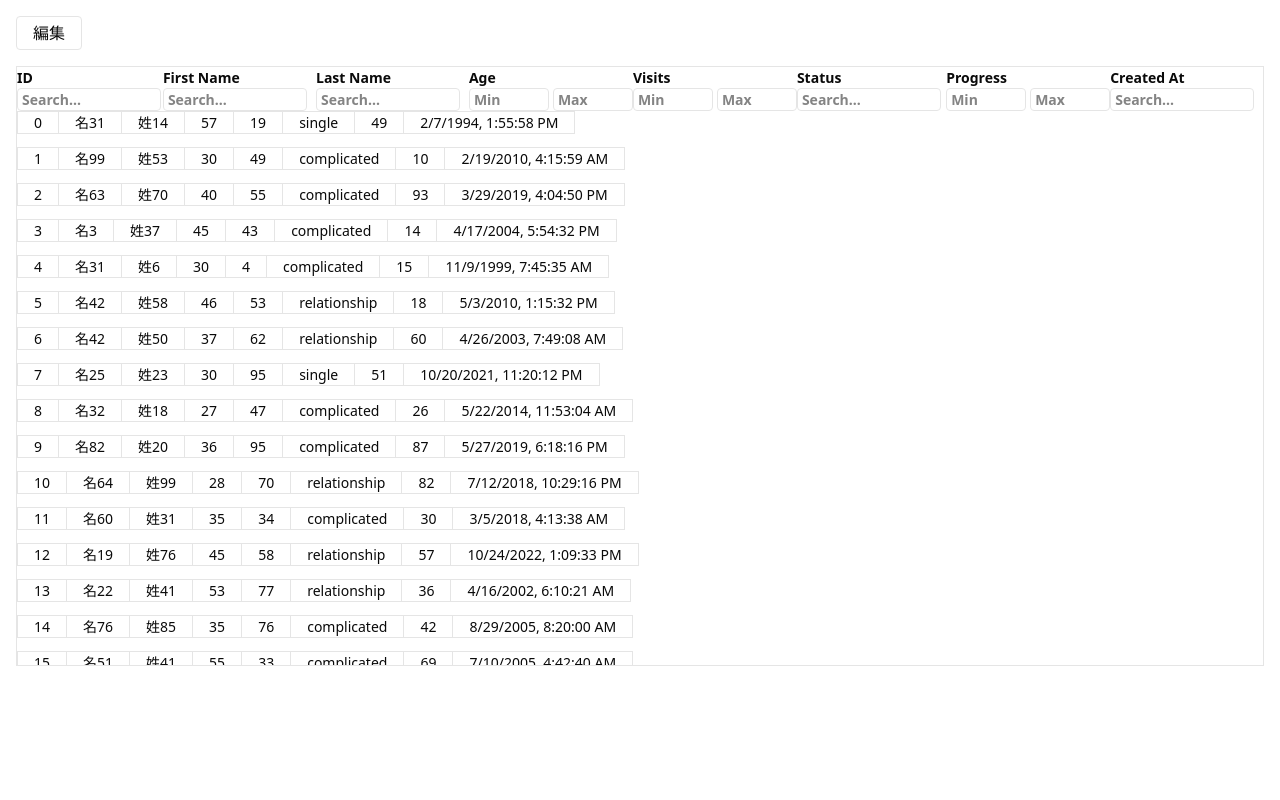
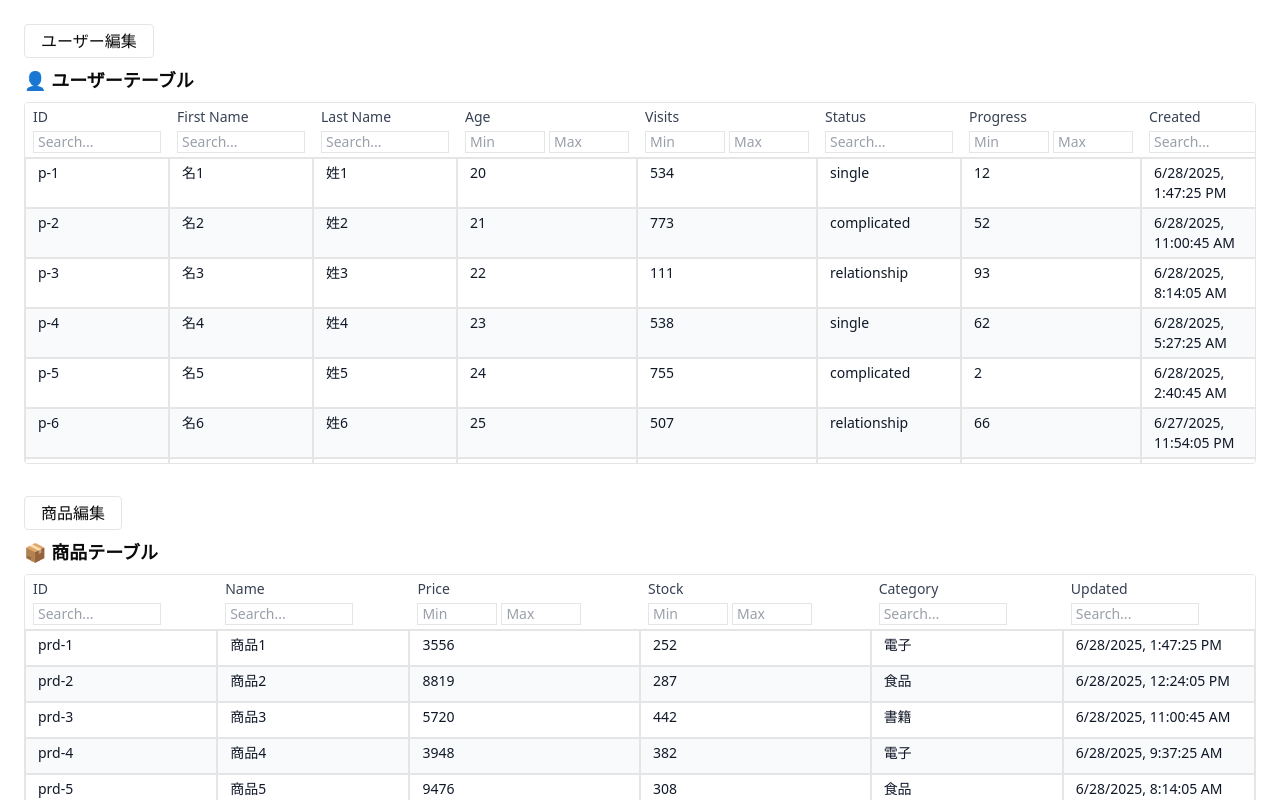
Before and after one commit to adi-ym-0001/practice-tanstack-table, a React (Vite) app: page / in a window 1280 px wide. Shown: the top 800 px of the page. Built offline with nearby package versions, Linux system fonts and the light colour scheme.

Commit message:
update:テーブルのUI改善

```diff
--- a/src/App.tsx
+++ b/src/App.tsx
@@ -1,48 +1,123 @@
+import type { ColumnDef } from '@tanstack/react-table'
 import { useState } from 'react'
 import { VirtualizedEditableTable } from './components/generic-table/VirtualizedEditableTable'
-import { makeData } from './data/makeData'
+import { makePeople } from './data/makePeople'
+import { makeProducts } from './data/makeProducts'
+import type { Person, Product } from './data/types'
 
 export default function App() {
-  const [data, setData] = useState(() => makeData(10000))
-  const [isEditing, setIsEditing] = useState(false)
-  const [dirtyCells, setDirtyCells] = useState<Record<string, Record<string, unknown>>>({})
+  const [people, setPeople] = useState(() => makePeople(5000))
+  const [products, setProducts] = useState(() => makeProducts(3000))
 
-  const handleSave = () => {
-    setData((prev) =>
-      prev.map((row) => {
-        const patch = dirtyCells[row.id]
-        return patch ? { ...row, ...patch } : row
-      })
+  const [isEditingPeople, setIsEditingPeople] = useState(false)
+  const [isEditingProducts, setIsEditingProducts] = useState(false)
+
+  const [peopleDirty, setPeopleDirty] = useState<Record<string, Partial<Person>>>({})
+  const [productDirty, setProductDirty] = useState<Record<string, Partial<Product>>>({})
+
+  const handleSavePeople = () => {
+    setPeople((prev) =>
+      prev.map((row) =>
+        peopleDirty[row.id] ? { ...row, ...peopleDirty[row.id] } : row
       )
-    setDirtyCells({})
-    setIsEditing(false)
+    )
+    setPeopleDirty({})
+    setIsEditingPeople(false)
   }
 
+  const handleSaveProducts = () => {
+    setProducts((prev) =>
+      prev.map((row) =>
+        productDirty[row.id] ? { ...row, ...productDirty[row.id] } : row
+      )
+    )
+    setProductDirty({})
+    setIsEditingProducts(false)
+  }
+
+  const personColumns: ColumnDef<Person>[] = [
+    { accessorKey: 'id', header: 'ID' },
+    { accessorKey: 'firstName', header: 'First Name' },
+    { accessorKey: 'lastName', header: 'Last Name' },
+    { accessorKey: 'age', header: 'Age' },
+    { accessorKey: 'visits', header: 'Visits' },
+    { accessorKey: 'status', header: 'Status' },
+    { accessorKey: 'progress', header: 'Progress' },
+    {
+      accessorKey: 'createdAt',
+      header: 'Created',
+      cell: (info) => (info.getValue<Date>() ?? new Date()).toLocaleDateString(),
+    },
+  ]
+
+  const productColumns: ColumnDef<Product>[] = [
+    { accessorKey: 'id', header: 'ID' },
+    { accessorKey: 'name', header: 'Name' },
+    { accessorKey: 'price', header: 'Price' },
+    { accessorKey: 'stock', header: 'Stock' },
+    { accessorKey: 'category', header: 'Category' },
+    {
+      accessorKey: 'updatedAt',
+      header: 'Updated',
+      cell: (info) => (info.getValue<Date>() ?? new Date()).toLocaleString(),
+    },
+  ]
+
   return (
-    <div className="p-4 space-y-4">
-      <div className="flex gap-2">
+    <div className="p-6 space-y-8">
+      <section>
+        <div className="flex items-center gap-4 mb-2">
           <button
-          onClick={() => setIsEditing(!isEditing)}
+            onClick={() => setIsEditingPeople((prev) => !prev)}
             className="border px-4 py-1 rounded"
           >
-          {isEditing ? 'キャンセル' : '編集'}
+            {isEditingPeople ? 'キャンセル' : 'ユーザー編集'}
           </button>
-        {isEditing && (
+          {isEditingPeople && (
             <button
-            onClick={handleSave}
+              onClick={handleSavePeople}
               className="border px-4 py-1 rounded bg-blue-100"
             >
-            更新（差分のみ）
+              保存（ユーザー）
             </button>
           )}
         </div>
+        <h2 className="text-lg font-semibold mb-2">👤 ユーザーテーブル</h2>
         <VirtualizedEditableTable
-        data={data}
-        onSave={handleSave}
-        isEditing={isEditing}
-        dirtyCells={dirtyCells}
-        setDirtyCells={setDirtyCells}
+          data={people}
+          columns={personColumns}
+          isEditing={isEditingPeople}
+          dirtyCells={peopleDirty}
+          setDirtyCells={setPeopleDirty}
         />
+      </section>
+
+      <section>
+        <div className="flex items-center gap-4 mb-2">
+          <button
+            onClick={() => setIsEditingProducts((prev) => !prev)}
+            className="border px-4 py-1 rounded"
+          >
+            {isEditingProducts ? 'キャンセル' : '商品編集'}
+          </button>
+          {isEditingProducts && (
+            <button
+              onClick={handleSaveProducts}
+              className="border px-4 py-1 rounded bg-green-100"
+            >
+              保存（商品）
+            </button>
+          )}
+        </div>
+        <h2 className="text-lg font-semibold mb-2">📦 商品テーブル</h2>
+        <VirtualizedEditableTable
+          data={products}
+          columns={productColumns}
+          isEditing={isEditingProducts}
+          dirtyCells={productDirty}
+          setDirtyCells={setProductDirty}
+        />
+      </section>
     </div>
   )
 }
--- a/src/components/generic-table/Filter.tsx
+++ b/src/components/generic-table/Filter.tsx
@@ -13,8 +13,9 @@ export function Filter({
   return typeof firstValue === 'number' ? (
     <div className="flex gap-1">
       <input
+        className="border px-1 w-20"
+        placeholder="Min"
         type="number"
-        placeholder="Min"
         value={(columnFilterValue as [number, number])?.[0] ?? ''}
         onChange={(e) =>
           column.setFilterValue((old: [number, number]) => [
@@ -22,11 +23,11 @@ export function Filter({
             old?.[1],
           ])
         }
-        className="w-20 border px-1 rounded"
       />
       <input
+        className="border px-1 w-20"
+        placeholder="Max"
         type="number"
-        placeholder="Max"
         value={(columnFilterValue as [number, number])?.[1] ?? ''}
         onChange={(e) =>
           column.setFilterValue((old: [number, number]) => [
@@ -34,16 +35,14 @@ export function Filter({
             e.target.value,
           ])
         }
-        className="w-20 border px-1 rounded"
       />
     </div>
   ) : (
     <input
-      type="text"
+      className="border px-1 w-32"
       placeholder="Search..."
       value={(columnFilterValue ?? '') as string}
       onChange={(e) => column.setFilterValue(e.target.value)}
-      className="w-36 border px-1 rounded"
     />
   )
 }
--- a/src/components/generic-table/VirtualCell.tsx
+++ b/src/components/generic-table/VirtualCell.tsx
@@ -4,32 +4,25 @@ export const VirtualCell = React.memo(
   ({
     isEditing,
     value,
+    isDirty,
     onChange,
-    isDirty,
   }: {
     isEditing: boolean
     value: unknown
     isDirty?: boolean
     onChange?: (val: unknown) => void
   }) => {
-    const displayValue =
-      value instanceof Date ? value.toLocaleString() : String(value ?? '')
-
-    const className = [
-      'px-2 py-1',
-      isDirty ? 'bg-yellow-100' : '',  // 変更されたセルに色をつける
-    ]
-      .filter(Boolean)
-      .join(' ')
+    const display = value instanceof Date ? value.toLocaleString() : String(value ?? '')
+    const dirtyClass = isDirty ? 'bg-yellow-100' : ''
 
     return isEditing ? (
       <input
-        className={`border rounded w-full ${className}`}
-        value={displayValue}
+        className={`border rounded w-full px-1 ${dirtyClass}`}
+        value={display}
         onChange={(e) => onChange?.(e.target.value)}
       />
     ) : (
-      <span className={className}>{displayValue}</span>
+      <span className={`block px-1 ${dirtyClass}`}>{display}</span>
     )
   }
 )
--- a/src/components/generic-table/VirtualizedEditableTable.tsx
+++ b/src/components/generic-table/VirtualizedEditableTable.tsx
@@ -1,50 +1,30 @@
-import type { Person } from '@/data/types'
 import {
   flexRender,
   getCoreRowModel,
   getFilteredRowModel,
   useReactTable,
-  type ColumnDef
+  type ColumnDef,
 } from '@tanstack/react-table'
 import { useVirtualizer } from '@tanstack/react-virtual'
-import React from 'react'
+import React, { useRef } from 'react'
 import { Filter } from './Filter'
 import { VirtualCell } from './VirtualCell'
 
-type TableProps = {
-  data: Person[]
-  onSave: (patched: Record<string, Record<string, unknown>>) => void
+type Props<TData extends { id: string }> = {
+  data: TData[]
+  columns: ColumnDef<TData>[]
   isEditing: boolean
-  dirtyCells: Record<string, Record<string, unknown>>
-  setDirtyCells: React.Dispatch<
-    React.SetStateAction<Record<string, Record<string, unknown>>>
-  >
+  dirtyCells: Record<string, Partial<TData>>
+  setDirtyCells: React.Dispatch<React.SetStateAction<Record<string, Partial<TData>>>>
 }
 
-export function VirtualizedEditableTable({
+export function VirtualizedEditableTable<TData extends { id: string }>({
   data,
-  onSave,
+  columns,
   isEditing,
   dirtyCells,
   setDirtyCells,
-}: TableProps) {
-  const columns = React.useMemo<ColumnDef<Person>[]>(() => [
-    { accessorKey: 'id', header: 'ID', size: 60 },
-    { accessorKey: 'firstName', header: 'First Name', enableColumnFilter: true },
-    { accessorKey: 'lastName', header: 'Last Name', enableColumnFilter: true },
-    { accessorKey: 'age', header: 'Age', enableColumnFilter: true },
-    { accessorKey: 'visits', header: 'Visits', enableColumnFilter: true },
-    { accessorKey: 'status', header: 'Status', enableColumnFilter: true },
-    { accessorKey: 'progress', header: 'Progress', enableColumnFilter: true },
-    {
-      accessorKey: 'createdAt',
-      header: 'Created At',
-      enableColumnFilter: true,
-      cell: (info) =>
-        (info.getValue<Date>() || new Date()).toLocaleDateString(),
-    },
-  ], [])
-
+}: Props<TData>) {
   const table = useReactTable({
     data,
     columns,
@@ -52,9 +32,8 @@ export function VirtualizedEditableTable({
     getFilteredRowModel: getFilteredRowModel(),
   })
 
-  const parentRef = React.useRef<HTMLDivElement>(null)
   const rows = table.getRowModel().rows
-
+  const parentRef = useRef<HTMLDivElement>(null)
   const virtualizer = useVirtualizer({
     count: rows.length,
     getScrollElement: () => parentRef.current,
@@ -62,18 +41,39 @@ export function VirtualizedEditableTable({
     overscan: 10,
   })
 
+  const virtualItems = virtualizer.getVirtualItems()
+  const paddingTop = virtualItems[0]?.start ?? 0
+  const paddingBottom =
+    virtualizer.getTotalSize() -
+    (virtualItems[virtualItems.length - 1]?.end ?? 0)
+
+  const allColumns = table.getAllLeafColumns()
+
   return (
-    <div ref={parentRef} className="h-[600px] overflow-auto border">
-      <div style={{ height: `${virtualizer.getTotalSize()}px`, position: 'relative' }}>
-        <table className="absolute w-full top-0 left-0 border-collapse">
-          <thead>
-            {table.getHeaderGroups().map((headerGroup) => (
-              <tr key={headerGroup.id}>
-                {headerGroup.headers.map((header) => (
-                  <th key={header.id}>
+    <div className="border rounded overflow-hidden text-sm text-gray-900">
+      <div
+        ref={parentRef}
+        className="h-[360px] overflow-y-auto overflow-x-auto"
+      >
+        <table className="min-w-full table-fixed border-separate border-spacing-0">
+          <colgroup>
+            {allColumns.map((col) => (
+              <col key={col.id} style={{ width: col.getSize() }} />
+            ))}
+          </colgroup>
+          <thead className="sticky top-0 z-10 bg-white">
+            {table.getHeaderGroups().map((hg) => (
+              <tr key={hg.id}>
+                {hg.headers.map((header) => (
+                  <th
+                    key={header.id}
+                    className="border-b px-2 py-1 text-left font-medium text-gray-700 align-bottom bg-white"
+                  >
                     {flexRender(header.column.columnDef.header, header.getContext())}
                     {header.column.getCanFilter() && (
-                      <Filter column={header.column} table={table} />
+                      <div className="mt-1">
+                        <Filter column={header.column} table={table} />
+                      </div>
                     )}
                   </th>
                 ))}
@@ -81,33 +81,39 @@ export function VirtualizedEditableTable({
             ))}
           </thead>
           <tbody>
-            {virtualizer.getVirtualItems().map((vr) => {
-              const row = rows[vr.index]
+            {paddingTop > 0 && (
+              <tr style={{ height: `${paddingTop}px` }}>
+                <td colSpan={allColumns.length} />
+              </tr>
+            )}
+            {virtualItems.map((vi) => {
+              const row = rows[vi.index]
               return (
                 <tr
                   key={row.id}
-                  style={{
-                    position: 'absolute',
-                    transform: `translateY(${vr.start}px)`,
-                    height: `${vr.size}px`,
-                  }}
+                  className="bg-white even:bg-gray-50"
+                  style={{ height: `${vi.size}px` }}
                 >
                   {row.getVisibleCells().map((cell) => {
                     const rowId = row.original.id
                     const colId = cell.column.id
                     const dirty = dirtyCells[rowId]?.[colId]
-                    const baseValue = dirty ?? row.getValue(colId)
-
                     return (
-                      <td key={cell.id} className="border px-2">
+                      <td
+                        key={cell.id}
+                        className="border px-2 py-1 align-top"
+                      >
                         <VirtualCell
                           isEditing={isEditing}
-                          value={baseValue}
+                          value={dirty ?? row.getValue(colId)}
                           isDirty={dirty !== undefined}
                           onChange={(val) =>
                             setDirtyCells((prev) => ({
                               ...prev,
-                              [rowId]: { ...prev[rowId], [colId]: val },
+                              [rowId]: {
+                                ...prev[rowId],
+                                [colId]: val,
+                              },
                             }))
                           }
                         />
@@ -117,6 +123,11 @@ export function VirtualizedEditableTable({
                 </tr>
               )
             })}
+            {paddingBottom > 0 && (
+              <tr style={{ height: `${paddingBottom}px` }}>
+                <td colSpan={allColumns.length} />
+              </tr>
+            )}
           </tbody>
         </table>
       </div>
--- a/src/data/makeData.ts
+++ /dev/null
@@ -1,20 +0,0 @@
-import type { Person } from "./types"
-
-const statuses = ['single', 'relationship', 'complicated']
-
-function randomInt(min: number, max: number) {
-  return Math.floor(Math.random() * (max - min + 1)) + min
-}
-
-export function makeData(count = 10000): Person[] {
-  return Array.from({ length: count }, (_, i) => ({
-    id: i.toString(),
-    firstName: `名${randomInt(1, 99)}`,
-    lastName: `姓${randomInt(1, 99)}`,
-    age: randomInt(18, 60),
-    visits: randomInt(1, 100),
-    status: statuses[randomInt(0, statuses.length - 1)],
-    progress: randomInt(0, 100),
-    createdAt: new Date(Date.now() - randomInt(0, 1e9) * 1000),
-  }))
-}
--- /dev/null
+++ b/src/data/makePeople.ts
@@ -0,0 +1,14 @@
+import type { Person } from "./types";
+
+export function makePeople(count: number): Person[] {
+  return Array.from({ length: count }, (_, i) => ({
+    id: `p-${i + 1}`,
+    firstName: `名${i + 1}`,
+    lastName: `姓${i + 1}`,
+    age: 20 + (i % 30),
+    visits: Math.floor(Math.random() * 1000),
+    status: ['single', 'complicated', 'relationship'][i % 3],
+    progress: Math.floor(Math.random() * 100),
+    createdAt: new Date(Date.now() - i * 10000000),
+  }))
+}
--- /dev/null
+++ b/src/data/makeProducts.ts
@@ -0,0 +1,12 @@
+import type { Product } from "./types";
+
+export function makeProducts(count: number): Product[] {
+  return Array.from({ length: count }, (_, i) => ({
+    id: `prd-${i + 1}`,
+    name: `商品${i + 1}`,
+    price: Math.floor(Math.random() * 10000),
+    stock: Math.floor(Math.random() * 500),
+    category: ['電子', '食品', '書籍'][i % 3],
+    updatedAt: new Date(Date.now() - i * 5000000),
+  }))
+}
```
Also changed, not shown: src/data/types.ts (+9 -0 lines), src/hooks/useEditableTable.ts (deleted). Lines whose indentation alone changed are shown as unchanged.
